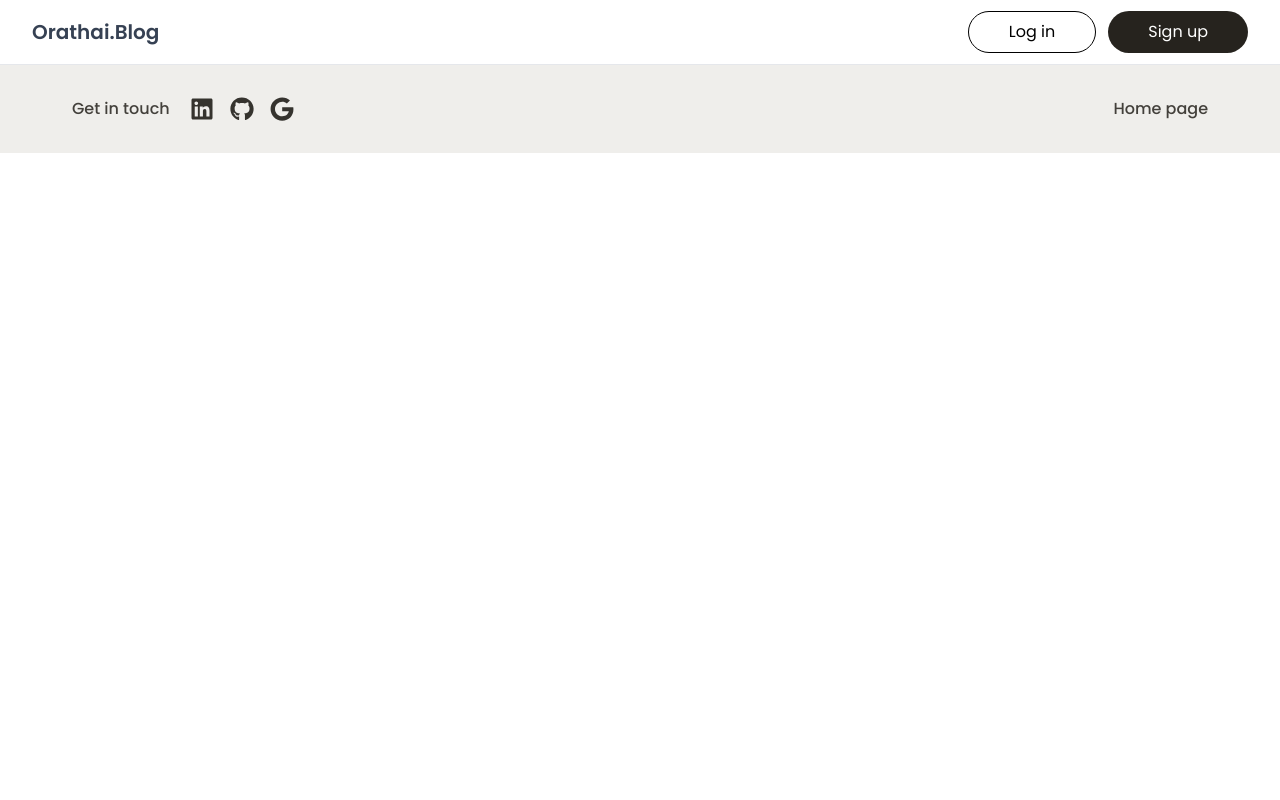
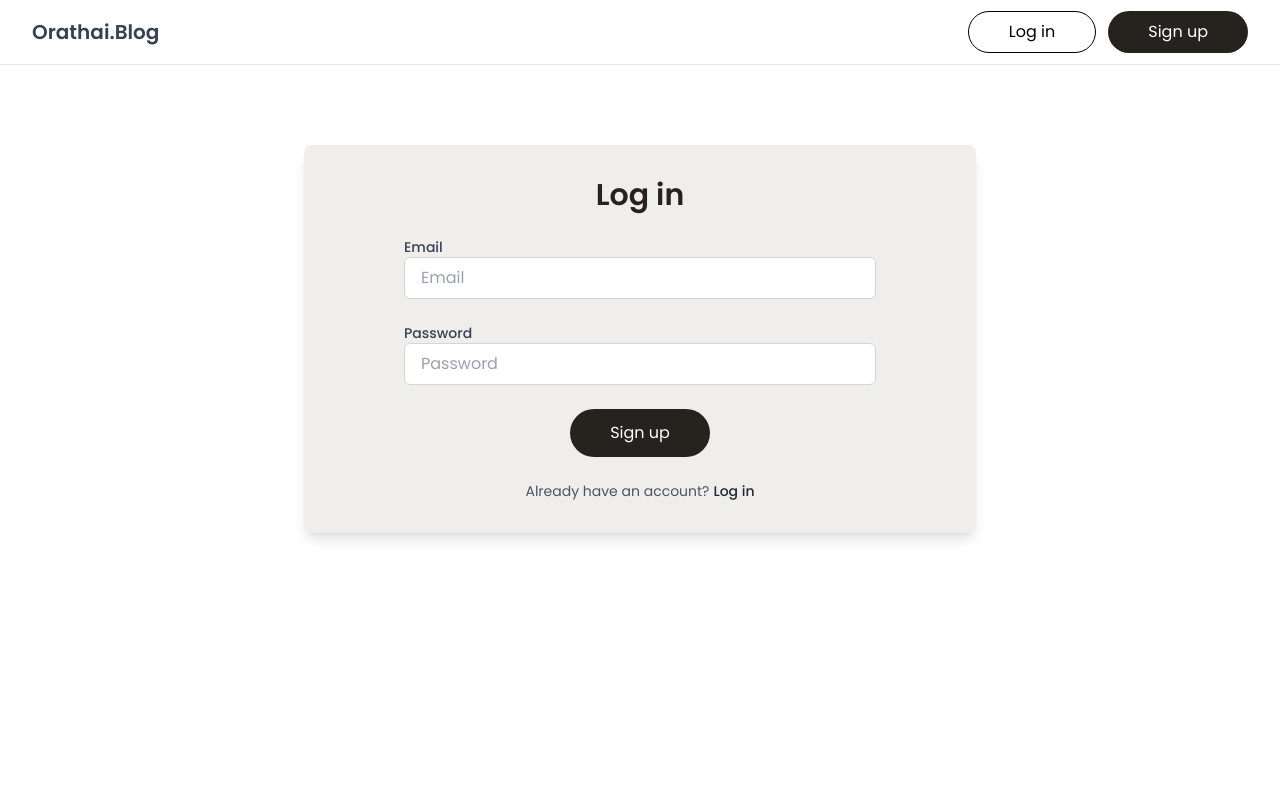
Before and after one commit to tatchunari/orathai-personal-blog, a React (Vite) app in the folder client/: page /login in a window 1280 px wide. Shown: the top 800 px of the page. Built offline with nearby package versions, Linux system fonts and the light colour scheme.

Commit message:
feat: add LoginPage and its component

```diff
--- a/client/src/pages/LoginPage.jsx
+++ b/client/src/pages/LoginPage.jsx
@@ -1,11 +1,67 @@
 import Footer from "@/components/Footer"
 import Navbar from "@/components/Navbar"
 
+import { Link } from "react-router-dom"
+
 const LoginPage = () => {
   return (
-    <div className="flex flex-col min-h-screen">
-      <Navbar/>
-      <Footer/>
+     <div>
+        <Navbar/>
+      <div className="flex flex-col min-h-screen items-center px-5">
+      {/* Sign Up Form */}
+      <div className="w-full max-w-md sm:max-w-lg md:max-w-xl lg:max-w-2xl my-20 py-8 px-10 space-y-6 bg-[#EFEEEB] rounded-lg shadow-lg">
+        <h2 className="text-3xl font-semibold mx-10 text-center text-[#26231E]">Log in</h2>
+
+        <form className="space-y-6">
+          {/* Email Input */}
+          <div>
+             <div className="mt-1 mx-15">
+              <label htmlFor="email" className="block text-sm font-medium text-gray-700">Email</label>
+              <input
+                id="email"
+                name="email"
+                type="email"
+                autoComplete="email"
+                placeholder="Email"
+                required
+                className="block w-full px-4 py-2 bg-white text-gray-900 placeholder-gray-400 border border-gray-300 rounded-md focus:ring-gray-500 focus:border-gray-500"
+              />
+            </div>
+          </div>
+          {/* Password Input */}
+          <div>
+            <div className="mt-1 mx-15">
+              <label htmlFor="password" className="block text-sm font-medium text-gray-700">Password</label>
+              <input
+                id="password"
+                name="password"
+                type="password"
+                autoComplete="new-password"
+                placeholder="Password"
+                required
+                className="block w-full px-4 py-2  bg-white text-gray-900 placeholder-gray-400 border border-gray-300 rounded-md focus:ring-gray-500 focus:border-gray-500"
+              />
+            </div>
+          </div>
+          <div className="flex items-center justify-center">
+            {/* Log in Button */}
+            <button
+              type="submit"
+              className="w-auto py-3 px-10 text-base text-white bg-[#26231E] rounded-full hover:bg-gray-700 focus:outline-none focus:ring-2 focus:ring-offset-2 focus:ring-gray-500 cursor-pointer"
+            >
+              Sign up
+            </button>
+          </div>
+        </form>
+        <div className=" flex flex-row items-center justify-center text-center text-sm text-gray-600">
+          <p className="mr-1">Already have an account? </p>
+          <Link to="/login">
+          <span className="font-medium text-gray-800 hover:underline cursor-pointer">Log in</span>
+          </Link>
+        </div>
+      </div>
+    </div>
+    <Footer/>
     </div>
   )
 }
```
